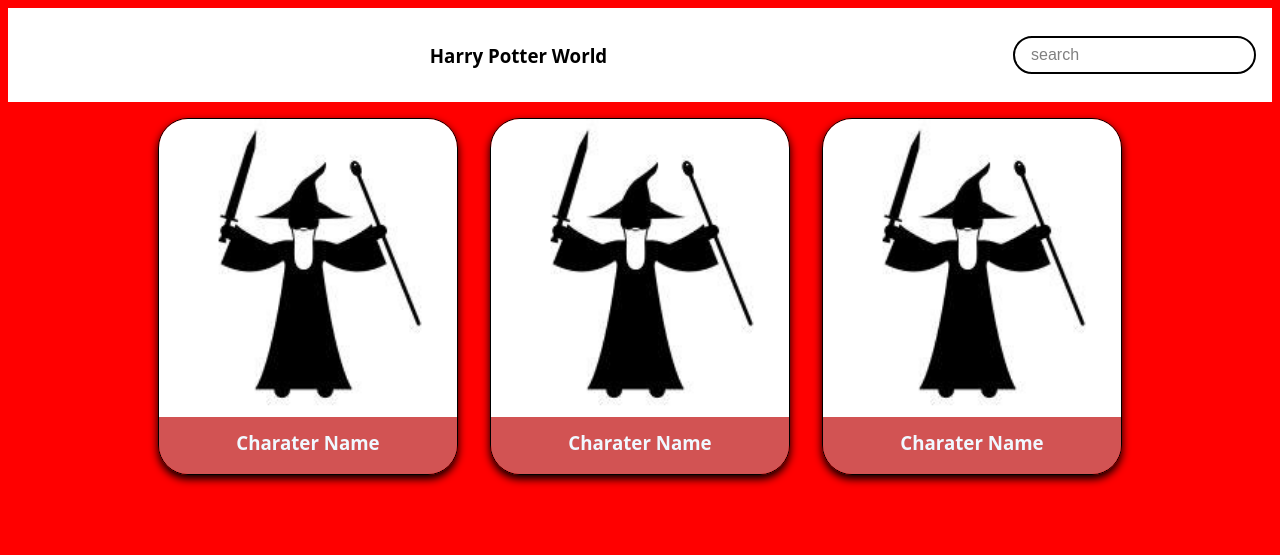
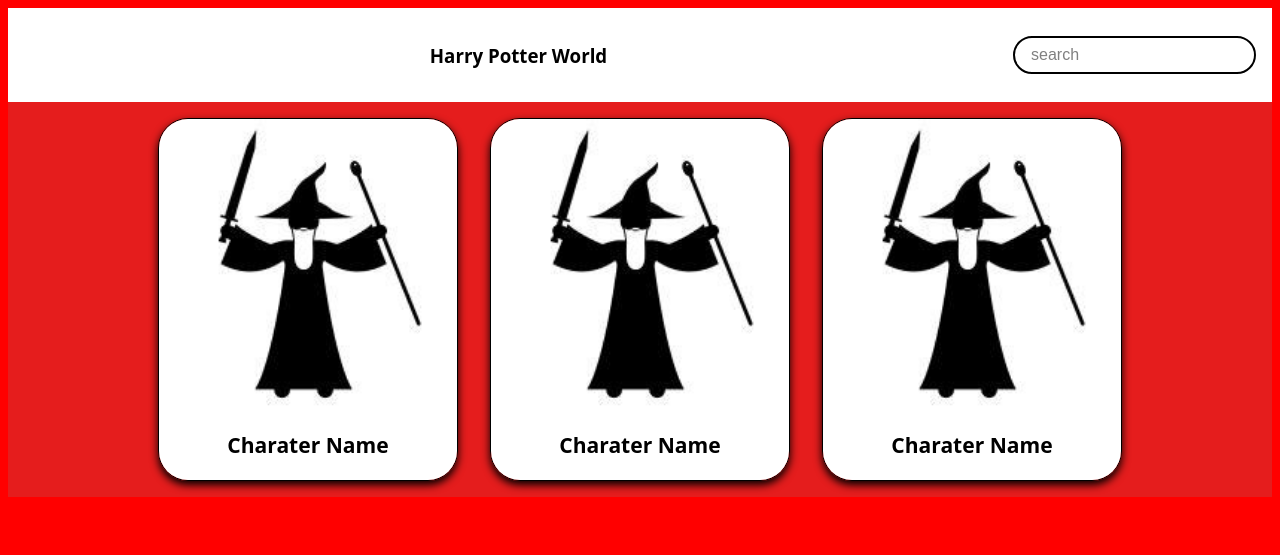
Before and after one commit to Kicciless/harry-potter-front-end-day3, a plain HTML site: page index.html in a window 1280 px wide. Drawn offline with Linux system fonts and the light colour scheme; no server answers; a web font is replaced by a local one.

Commit message:
progress save

```diff
--- a/style.css
+++ b/style.css
@@ -56,7 +56,7 @@
     flex-wrap:wrap;
     justify-content: center;
     position: relative;
-    background-color: transparent;
+    background-color: rgb(229, 29, 29);
 }
 
 .character{
@@ -72,12 +72,13 @@
     box-shadow: 0 4px 8px 0 rgba(0,0,0,1);
 }
 
+/*hover psedo controls this flip*/
 .character:hover{
     transform:rotateY(180deg);
 }
 
 .character-info{
-    color:aliceblue;
+    color: black;
     display: flex;
     justify-content: center;
     padding-top: 0.5rem;
@@ -95,16 +96,27 @@
 .front{
     position: relative;
     backface-visibility: hidden;
-    background-color: rgb(210, 83, 83);
+    background-color: white;
+    color:rgb(232, 204, 19);
+    text-align: center;
+    border-radius:20px ;
+    font-size: 18px;
+    font-weight: bold;
+    /*additional from tutorial */
     z-index: 1;
     overflow: hidden;
+
 }
 
-
 .back{
-    position:absolute;
+    position: absolute;
     backface-visibility: hidden;
-    background-color: white;
+    background: blue;
+    color:rgb(40, 201, 59);
+    text-align: center;
+    border-radius:20px ;
+    font-size: 18px;
+    font-weight: bold;
     transform: rotateY(180deg);
 }
 
```
Also changed, not shown: script.js (line endings or trailing spaces).
